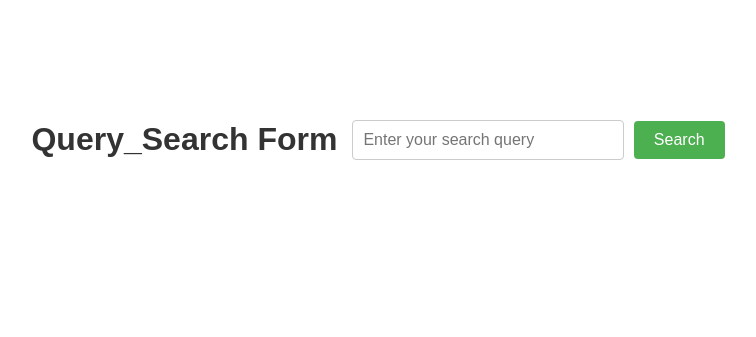
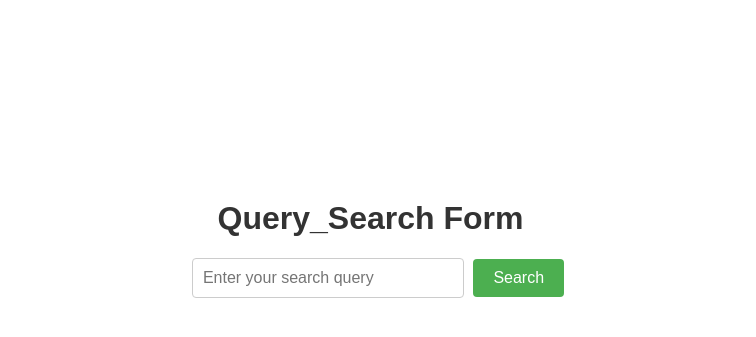
Before and after one commit to MikeNsiah10/search_engine_project, a Flask app: page / in a window 1280 px wide. Shown: the top 337 px of the page, without its empty margins (262-1018 px from the left). Run offline with Flask 3, Linux system fonts and the light colour scheme.

Commit message:
Update style.css

```diff
--- a/static/css/style.css
+++ b/static/css/style.css
@@ -1,16 +1,16 @@
-body {
-    font-family: Arial, Helvetica, sans-serif;
+body{ font-family: Arial, Helvetica, sans-serif;
     text-align: center;
-    display: flex;
-    justify-content: center;
-    align-items: center;
-    margin-top: 100px;
+    display: flexbox;
+    margin-top: 200px;
+
+
+
 }
-
 h1 {
   color: #333;
   text-align: center;
   margin-right: 15px;
+
 }
 
 input[type="text"] {
@@ -20,6 +20,7 @@ input[type="text"] {
   border-radius: 4px;
   margin-right: 5px;
   width: 250px;
+
 }
 
 input[type="submit"] {
@@ -30,4 +31,5 @@ input[type="submit"] {
   border: none;
   border-radius: 4px;
   cursor: pointer;
+
 }
```
Lines whose indentation alone changed are shown as unchanged.
